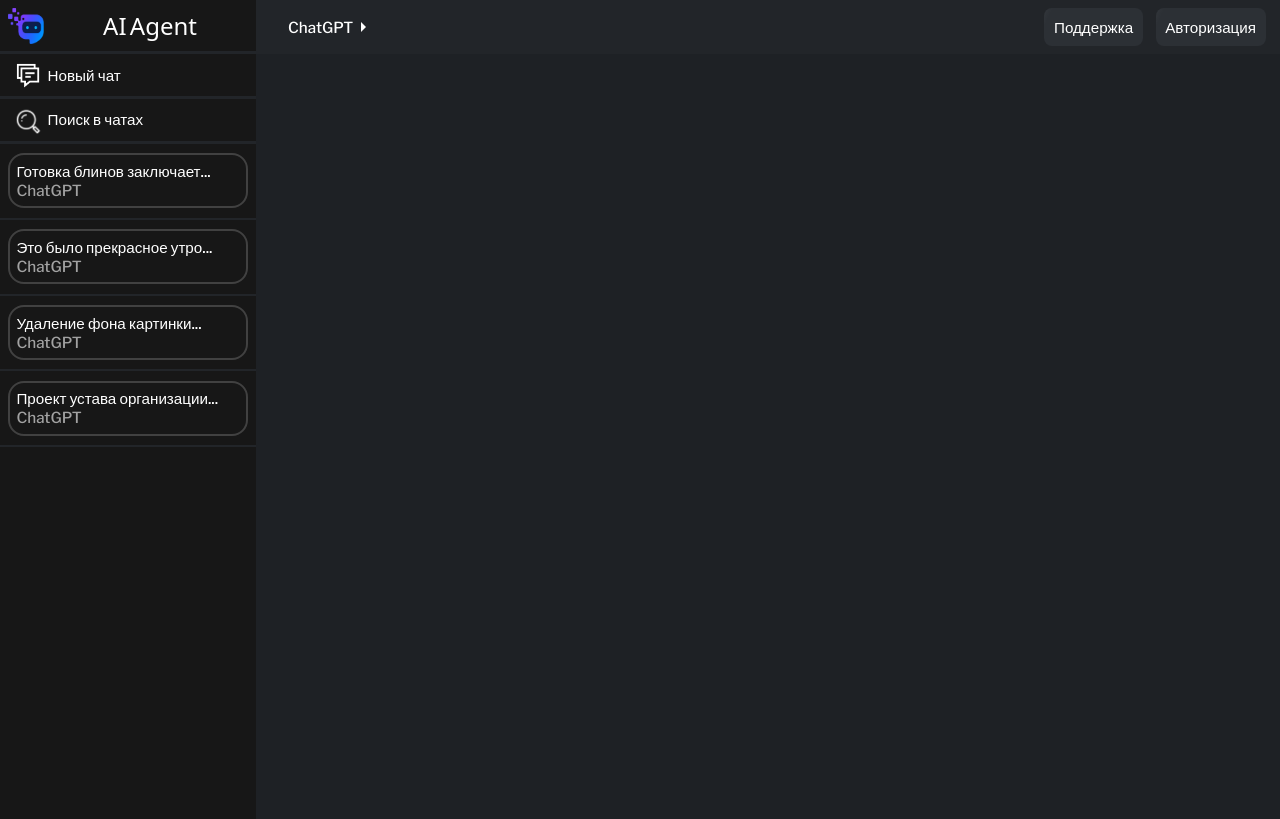
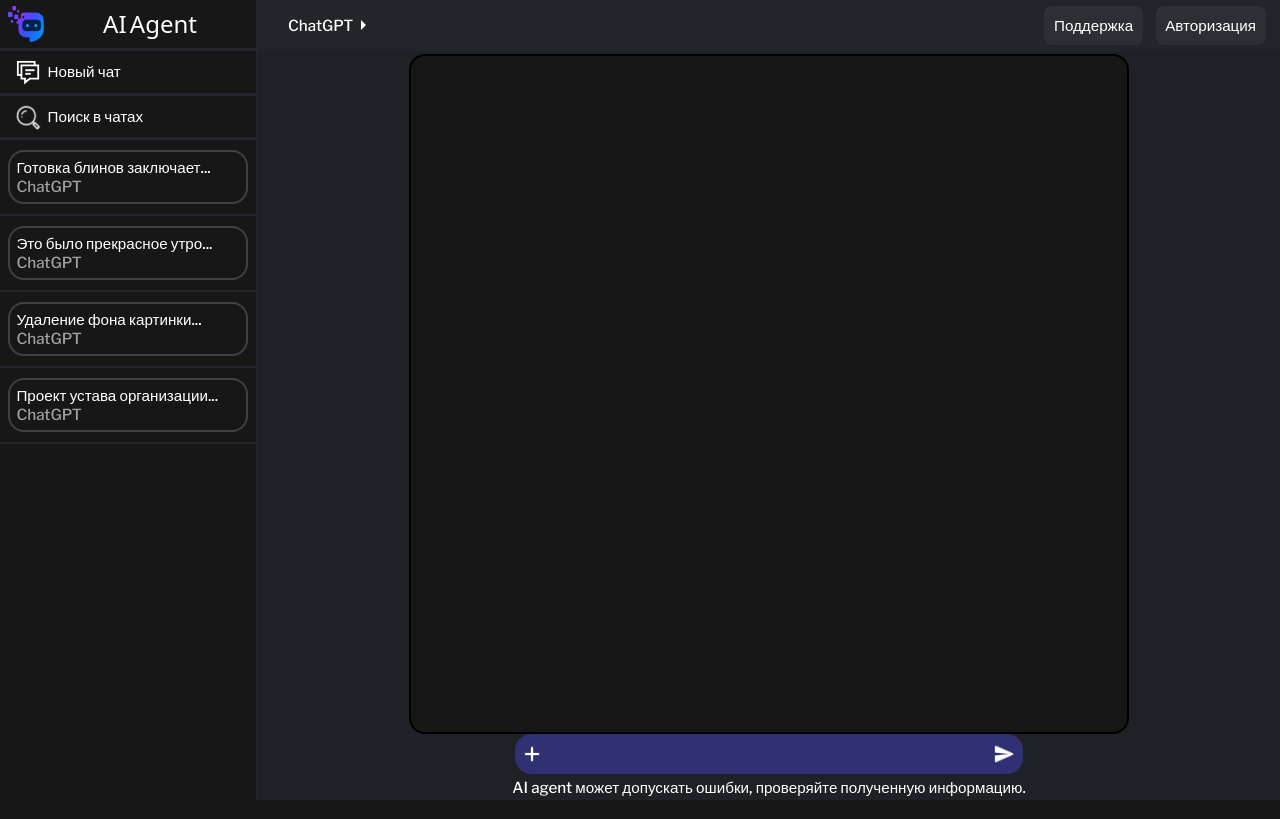
Before and after one commit to 666arevin/my_sity, a Flask app: page / in a window 1280 px wide. Run offline with Flask 3, Linux system fonts and the light colour scheme; some web fonts are replaced.

Commit message:
сделал скрытие элментов при сжатие вкладки, прописал body занимаить весь экран, изменил способ позиционирование у aside, добавил область чата

```diff
--- a/app/static/css/body.css
+++ b/app/static/css/body.css
@@ -1,4 +1,9 @@
 body {
+    display: flex;
+    flex-direction: column;
+
+    height: 100vh;
+    width: 100vw;
     background-color: #1e2125;
 
     font-family: "Libre Franklin", sans-serif;
--- a/app/static/css/left_bar.css
+++ b/app/static/css/left_bar.css
@@ -1,19 +1,23 @@
 .wrapper {
     display: flex;
+    width: 100%;
+    height: 100%;
 }
 
 .left-bar {
     display: flex;
     flex-direction: column;
     background-color: #171717;
+    border-right: 2px solid #222529;
 
-    height: 95.6vh;
-    width: 16rem;
-    flex-shrink: 0;
+    min-width: 16rem;
+    flex-shrink: 1;
+    z-index: 2;
 
     overflow-y: auto;
     /* доавляет прокрутку */
     color-scheme: light dark;
+    transition: 0.3s;
 }
 
 
@@ -110,3 +114,9 @@
     border: none;
     border-top: 2px solid #222529;
 }
+
+@media (max-width: 1000px) {
+    .left-bar {
+        display: none; /* Скрываем совсем, открываем потом по кнопке */
+    }
+}
--- a/app/static/css/main_overlay.css
+++ b/app/static/css/main_overlay.css
@@ -13,21 +13,19 @@
 .chat-wrapper {
     width: 100%;
     display: flex;
-    flex-direction: row;
-    justify-content: center;
+    flex-direction: column;
+    align-items: center;
 
-    margin-top: 25rem;
     padding: 0.2rem;
 
-    transition: 1s;
 }
 
 /* основной блок в котром будет все лежать */
 .chat-block {
-
+    margin-top: 25rem;
     max-width: 40rem;
 
-    display: none;
+    display: flex;
     flex-direction: column;
     align-items: center;
     /* настройка текста */
@@ -115,7 +113,7 @@
         display: block;
     }
 
-    & {
+    & .chat-block{
         margin-top: auto;
     }
 
@@ -127,3 +125,19 @@
         margin-bottom: 0.25rem;
     }
 }
+
+.chat-areae {
+    display: flex;
+    flex-direction: column;
+    align-items: center;
+
+
+    width: 48%;
+    min-width: 45rem;
+    flex-grow: 1;
+
+    box-sizing: border-box;
+    background-color: #171717;
+    border-radius: 16px;
+    border: 2px solid #000000;
+}
--- a/app/static/css/nav_bar.css
+++ b/app/static/css/nav_bar.css
@@ -19,6 +19,7 @@
     border-bottom: 3px solid #222529;
 
     width: 16rem;
+
 }
 
 .site-logo {
@@ -163,7 +164,6 @@
 
     position: absolute;
     top: 100%
-
 }
 
 /* стрелоочка вниз вправо */
@@ -172,7 +172,8 @@
 
     border-bottom: 5px solid transparent;
     border-left: 5px solid white;
-    border-top: 5px solid transparent; /* стрелка вниз */
+    border-top: 5px solid transparent;
+    /* стрелка вниз */
 }
 
 
@@ -214,3 +215,9 @@
 .visible .edging #drop-menu {
     background-color: #2c3035 !important;
 }
+
+@media (max-width: 630px) {
+    #support-button {
+        display: none;
+    }
+}
--- a/app/templates/authorization.html
+++ b/app/templates/authorization.html
@@ -68,7 +68,9 @@
                 </ul>
             </div>
         </aside>
-        <main class="chat-wrapper">
+        <main class="chat-wrapper active">
+            <div class="chat-areae">
+            </div>
             <div class="chat-block">
                 <span class="greeting">Я твой персональный ИИ помошник, о чем хочешь поговрить?</span>
                 <form action="api/prompt" method="post" class="search-string">
```
